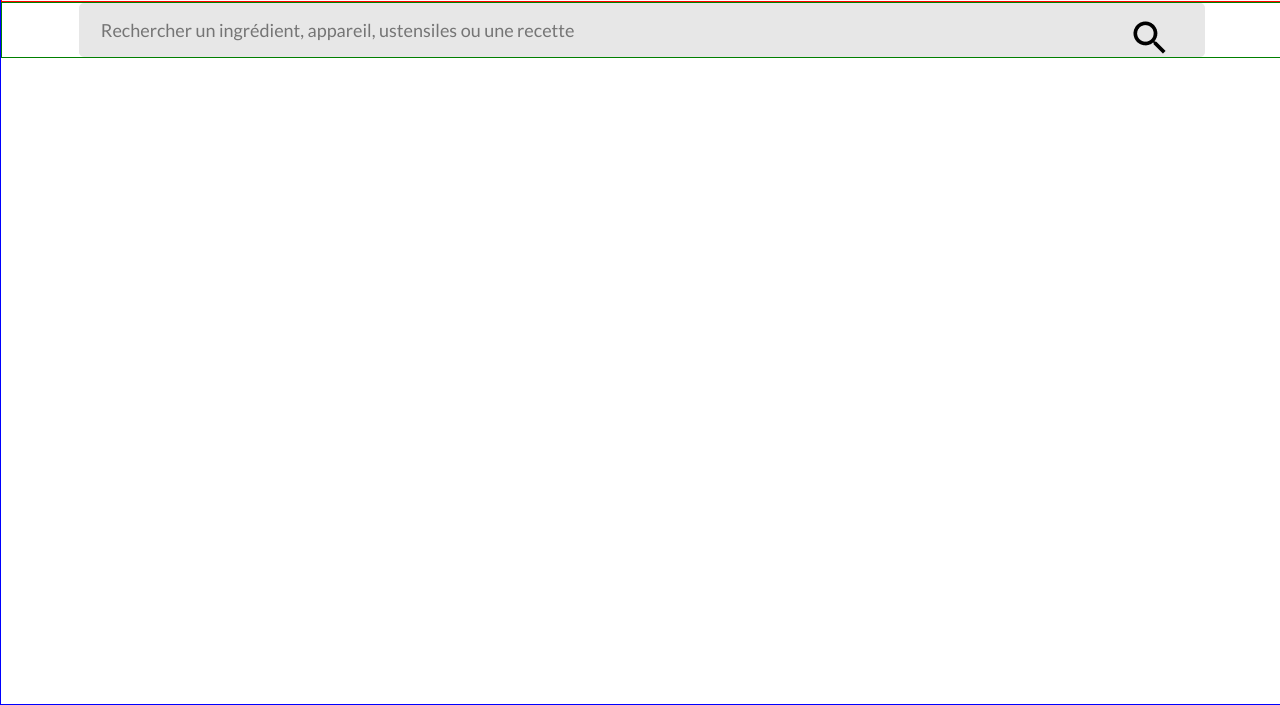
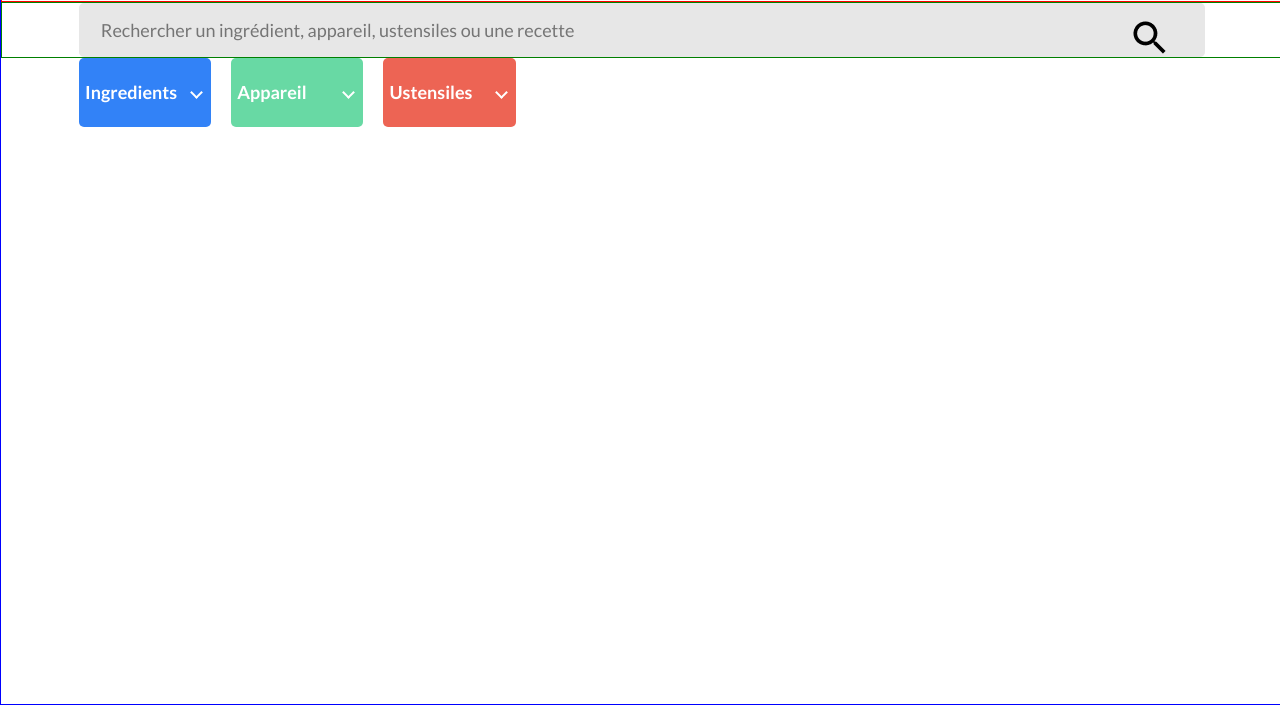
Before and after one commit to denisk13005/KirmannDenis_7_18032021, a website: page index.html in a window 1280 px wide. Shown: the part 97-802 px from the top of the page. Drawn offline with Linux system fonts and the light colour scheme.

Commit message:
bouton de tri

```diff
--- a/index.html
+++ b/index.html
@@ -27,6 +27,13 @@
         />
         <img class="loupe" src="img/loupe.png" alt="loupe de recherche" />
       </div>
+      <div class="choice"></div>
+      <div class="btns">
+        <button class="btn btn__ingredients">Ingredients</button>
+        <button class="btn btn__appareil">Appareil</button>
+        <button class="btn btn__ustensiles">Ustensiles</button>
+      </div>
+      <div class="container"></div>
     </main>
     <script src="index.js"></script>
   </body>
--- a/style.scss
+++ b/style.scss
@@ -42,3 +42,49 @@ header {
     outline: 2px solid $color-ingredients;
   }
 }
+.btns {
+  width: auto;
+  height: auto;
+  display: flex;
+  margin-left: 6.1%;
+}
+.btn {
+  color: white;
+  font-size: 18px;
+  font-family: Lato;
+  font-weight: 700;
+  display: flex;
+  align-items: center;
+  position: relative;
+  margin-right: 20px;
+  width: 11%;
+  height: 69px;
+  border-radius: 5px;
+  border: none;
+  &__ingredients {
+    background-color: $color-ingredients;
+  }
+  &__appareil {
+    background-color: $color-appareil;
+  }
+  &__ustensiles {
+    background-color: $color-ustensiles;
+  }
+  &:hover::after {
+    transform: translateY(50%) rotate(-135deg);
+    transition: transform 0.2s linear;
+  }
+  &::after {
+    content: "";
+    position: absolute;
+    width: 7px;
+    height: 7px;
+    border: 2px solid rgb(255, 255, 255);
+    border-top: none;
+    border-left: none;
+    right: 10px;
+    cursor: pointer;
+    transform: rotate(45deg);
+    transition: transform 0.2s linear;
+  }
+}
```
Also changed, not shown: style.css, 1 other file.
